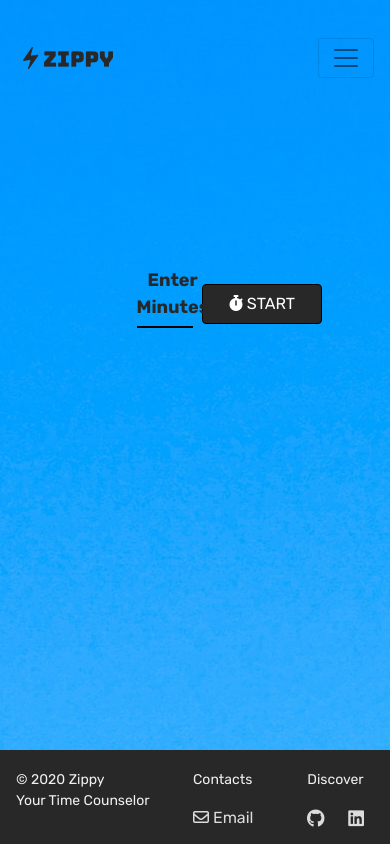
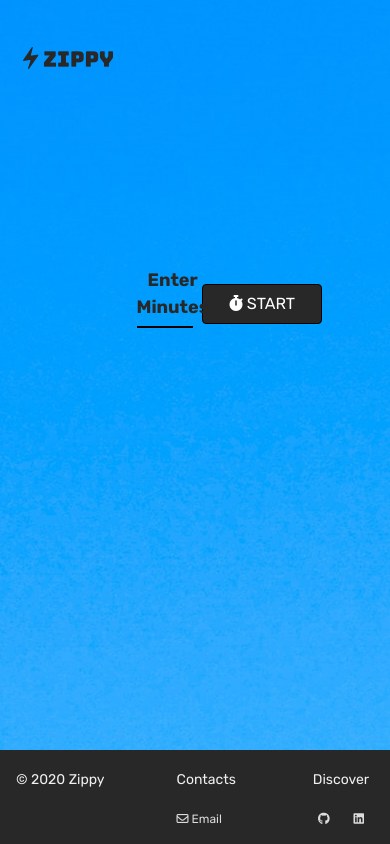
Before and after one commit to HereBeAndre/Smart-Fox, a PHP site: page / in a window 390 px wide. Run offline with PHP 8.4, Linux system fonts and the light colour scheme; some libraries are stand-ins or nearby versions.

Commit message:
Adding responsiveness for smaller devices. Set change of color when timer starts

```diff
--- a/home.html
+++ b/home.html
@@ -44,9 +44,9 @@
             </div>
           </div>
         </div>
-        <button class="navbar-toggler" type="button" data-toggle="collapse" data-target="#navbarSupportedContent" aria-controls="navbarSupportedContent" aria-expanded="false" aria-label="Toggle navigation">
+        <!-- <button class="navbar-toggler" type="button" data-toggle="collapse" data-target="#navbarSupportedContent" aria-controls="navbarSupportedContent" aria-expanded="false" aria-label="Toggle navigation">
           <span class="navbar-toggler-icon"></span>
-        </button>
+        </button> -->
       </nav>
       <div class="main-content">
         <div>
@@ -71,7 +71,7 @@
       <div class="footer">
         <div style="text-align: left; height: 60%;">
           <p class="footerHeaders" style="margin-bottom: 0px">© 2020 Zippy</p>
-          <p>Your Time Counselor</p>
+          <p class="hide-small-dev">Your Time Counselor</p>
         </div>
         <div class="email-link" style="text-align: left; height: 60%;">
           <p class="footerHeaders">Contacts</p>
--- a/script.js
+++ b/script.js
@@ -23,6 +23,9 @@ function timer(seconds) {
       stopButton.hidden = false;
       resumeButton.hidden = true;
       return;
+    }
+    if(secondsLeft <= 10) {
+      document.querySelector(".display_time_left_count").style.color = "red";
     }
     displayTimeLeft(secondsLeft)
   }, 1000);
@@ -50,6 +53,9 @@ function displayTimeLeft(seconds) {
 
 document.customForm.addEventListener("submit", function(event) {
   event.preventDefault();
+  runningTimerBg = document.querySelector(".background-image");
+  // Setta un cambio colore che parta dal centro!
+  runningTimerBg.style.background = "red";
   const minutes = this.minutes.value;
   if(minutes < 1) {
     alert("Value must be greater than 1");
--- a/style.css
+++ b/style.css
@@ -276,6 +276,9 @@ div .navbar-nav .nav-item .projects-about {
 
 /* Extra small devices (portrait phones, less than 576px)*/
 @media (max-width: 575.98px) {
+  .navbar-lewagon {
+    margin: 0 auto !important;
+  }
   .container .navbar .left-logo img {
     height: 100px !important;
   }
@@ -283,7 +286,7 @@ div .navbar-nav .nav-item .projects-about {
     display: none;
   }
   .projects-about {
-    font-size: 16px !important;
+    display: none;
   }
   .hide-small {
     display: none;
@@ -314,8 +317,11 @@ div .navbar-nav .nav-item .projects-about {
   .footerHeaders {
     font-size: 14px !important;
   }
-  .footer p {
-    font-size: 14px !important;
+  .footer-links a, .email-link a {
+    font-size: 12px !important;
+  }
+  .hide-small-dev {
+    display: none;
   }
 }
 
```
